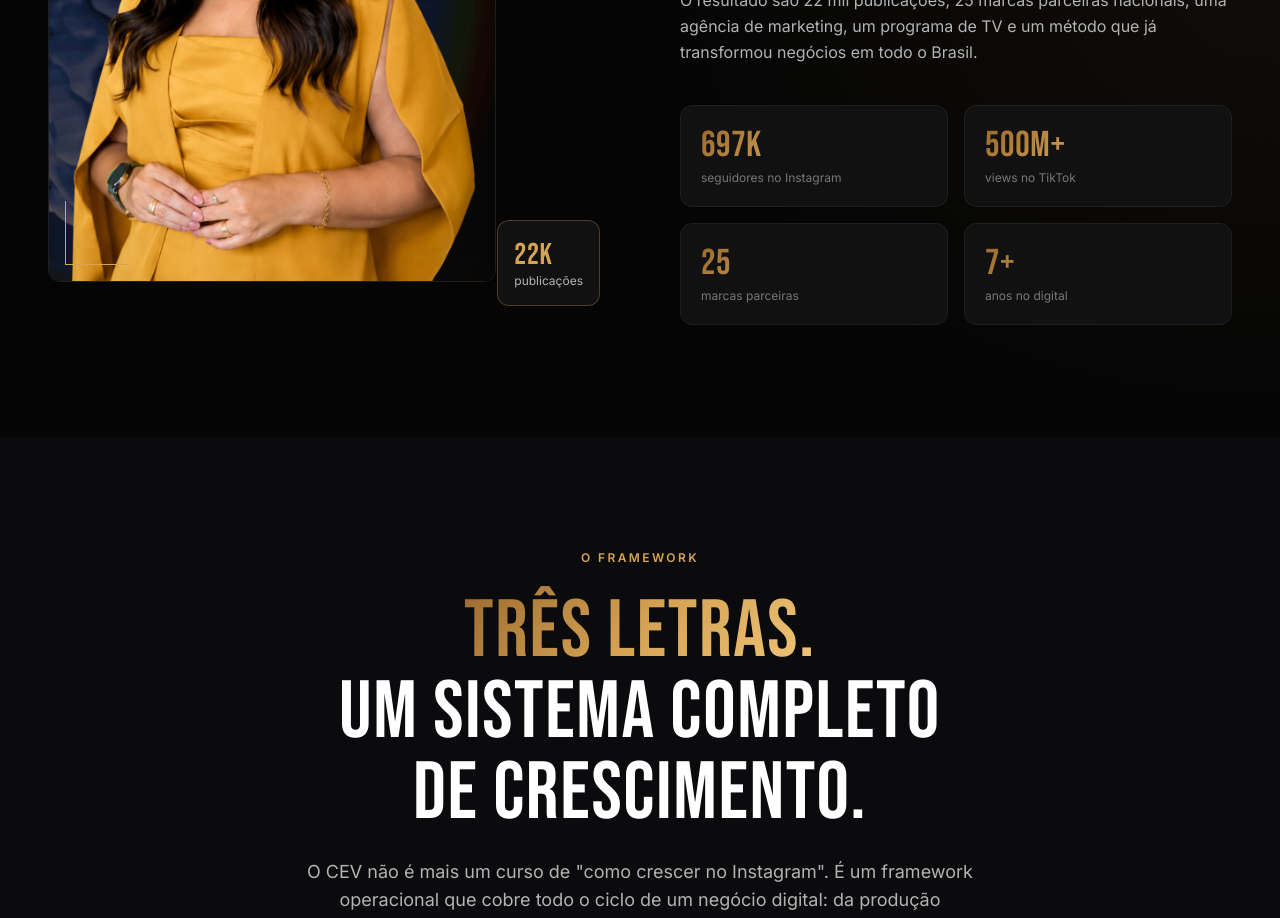
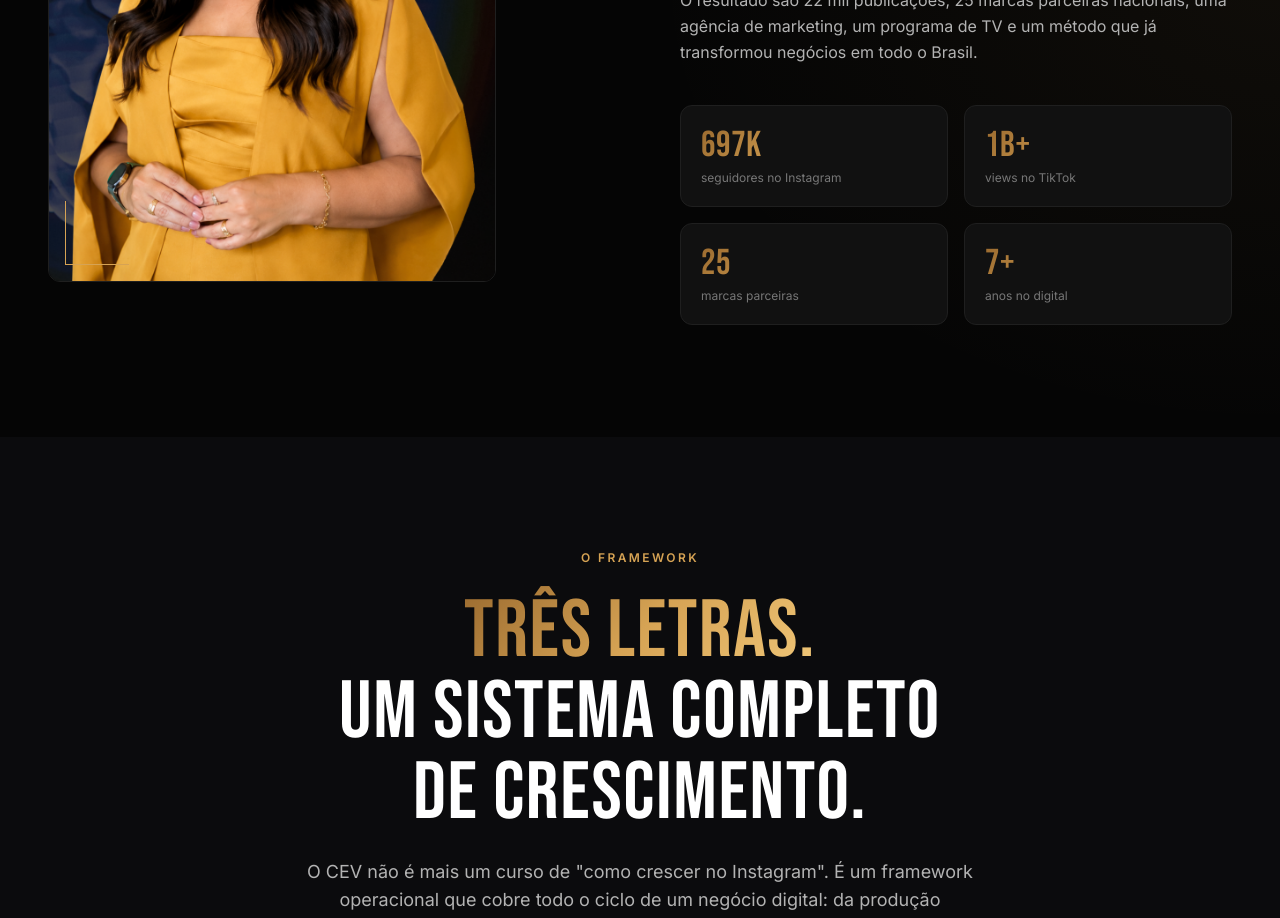
Before and after one commit to agenciaacev/lp-vendas-metodo-cev, a Next.js app: page / in a window 1280 px wide. Shown: the part 3380-4298 px from the top of the page. Built offline with nearby package versions, Linux system fonts and the light colour scheme.

Commit message:
Update ExpertSection.tsx

```diff
--- a/app/components/ExpertSection.tsx
+++ b/app/components/ExpertSection.tsx
@@ -2,7 +2,7 @@ import Image from 'next/image';
 
 const stats = [
   { num: '697K', label: 'seguidores no Instagram' },
-  { num: '500M+', label: 'views no TikTok' },
+  { num: '1B+', label: 'views no TikTok' },
   { num: '25', label: 'marcas parceiras' },
   { num: '7+', label: 'anos no digital' },
 ];
@@ -33,12 +33,6 @@ export default function ExpertSection() {
               </div>
               <div className="absolute top-4 right-4 w-16 h-16 border-t border-r" style={{ borderColor: '#D6A354' }} />
               <div className="absolute bottom-4 left-4 w-16 h-16 border-b border-l" style={{ borderColor: '#D6A354' }} />
-            </div>
-
-            <div className="absolute -bottom-6 -right-6 sm:right-0 p-4 rounded-xl hidden sm:block"
-              style={{ background: '#111111', border: '1px solid rgba(214,163,84,0.3)' }}>
-              <div className="font-bebas text-3xl gold-text">22K</div>
-              <div className="text-xs" style={{ color: '#B3B3B3' }}>publicações</div>
             </div>
           </div>
 
```
